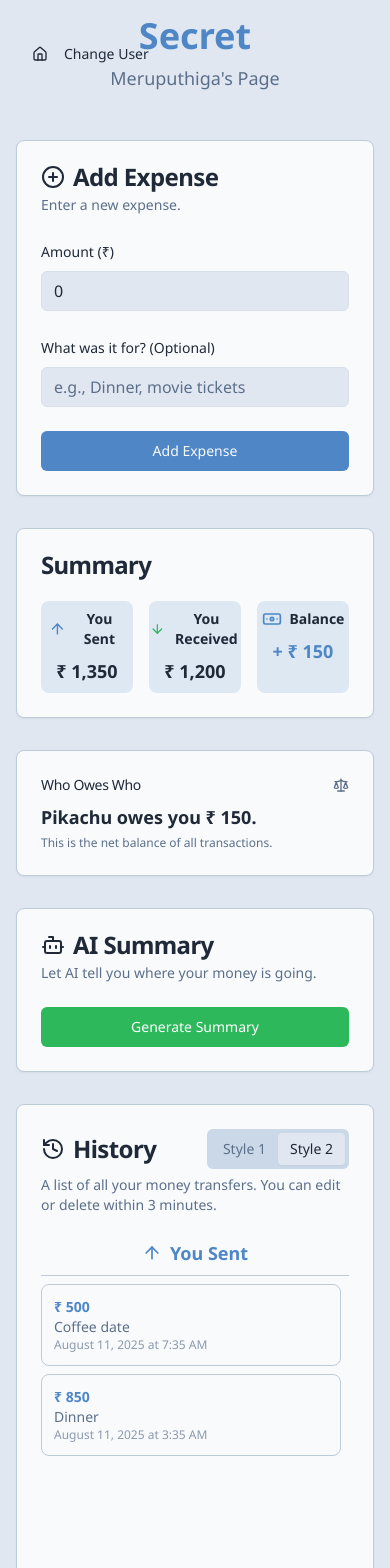
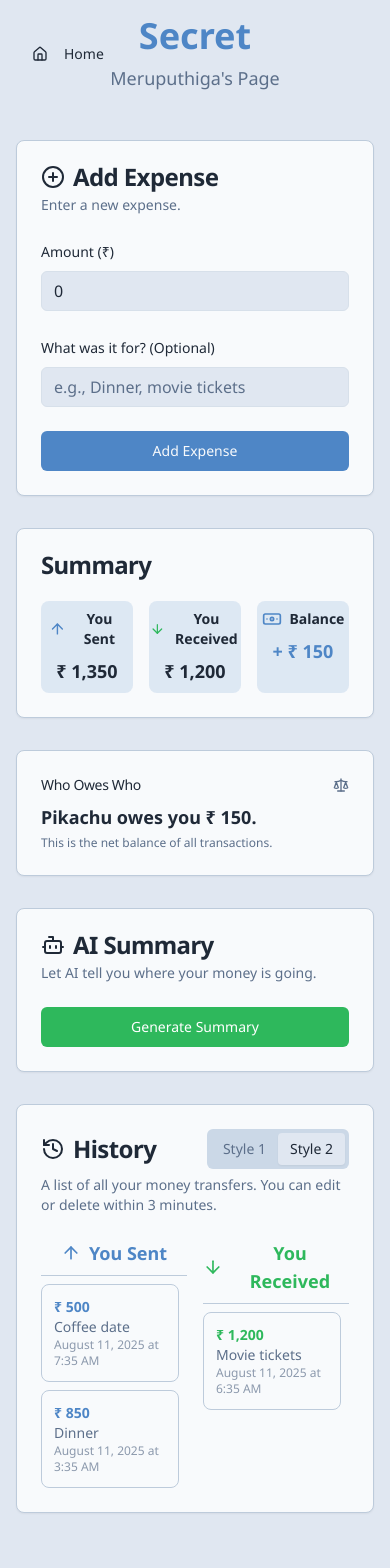
Before and after one commit to Vamsi-Kathi/ammuuu, a Next.js app: page /user/Meruputhiga in a window 390 px wide. Shown: the top 1568 px of the page. After the commit the page ends 1529 px from the top, so only its background shows below. Built offline with nearby package versions, Linux system fonts and the light colour scheme; what @genkit-ai/googleai, genkit would draw is missing.

Commit message:
hey see in style 2  not good it goes beyond the box/border and in mobile

```diff
--- a/src/ai/flows/generate-funny-message.ts
+++ b/src/ai/flows/generate-funny-message.ts
@@ -32,7 +32,7 @@ const prompt = ai.definePrompt({
     name: "generateFunnyMessagePrompt",
     input: { schema: GenerateFunnyMessageInputSchema },
     output: { schema: GenerateFunnyMessageOutputSchema },
-    prompt: `You are an AI assistant that creates short, witty messages for financial transactions between a boy, Pikachu, and a girl. The tone should be simple, efficient, flirty, and romantic, as if Pikachu is speaking directly to the girl. Each message must be new and unique.
+    prompt: `You are an AI assistant that creates short, witty messages for financial transactions between a couple. The tone should be simple, efficient, flirty, and romantic, as if one person is speaking directly to their partner. Each message must be new and unique.
 
 Generate a single message for the following transaction, from the perspective of the app commenting on the couple's interaction:
 - Sender: {{{sender}}}
@@ -40,8 +40,8 @@ Generate a single message for the following transaction, from the perspective of
 - For: {{{description}}}
 
 The message should be just one sentence.
-Example if Pikachu sends money: "Looks like someone's trying to win your heart, one rupee at a time."
-Example if Meruputhiga sends money: "She's paying, so you're on dish duty tonight, buddy."
+Example if someone sends money: "Looks like someone's trying to win your heart, one rupee at a time."
+Example if the other person sends money: "A little treat for my favorite person."
 `,
 });
 
--- a/src/components/secret-app.tsx
+++ b/src/components/secret-app.tsx
@@ -212,7 +212,7 @@ export default function SecretApp({ currentUser }: SecretAppProps) {
         <Link href="/" passHref className="absolute left-0 top-1/2 -translate-y-1/2">
            <Button variant="ghost">
             <Home className="mr-2 h-4 w-4" />
-            Change User
+            Home
            </Button>
         </Link>
         <h1 className="text-4xl md:text-5xl font-headline font-bold text-primary">Secret</h1>
--- a/src/components/transaction-history.tsx
+++ b/src/components/transaction-history.tsx
@@ -105,7 +105,7 @@ export function TransactionHistory({ transactions, currentUser, onDelete, onEdit
   };
 
   return (
-    <Card className="h-full">
+    <Card className="h-full flex flex-col">
       <CardHeader>
         <div className="flex justify-between items-center">
             <CardTitle className="font-headline flex items-center gap-2">
@@ -121,13 +121,13 @@ export function TransactionHistory({ transactions, currentUser, onDelete, onEdit
         </div>
         <CardDescription>A list of all your money transfers. You can edit or delete within 3 minutes.</CardDescription>
       </CardHeader>
-        <div className="h-[600px] md:h-[calc(100vh-22rem)]">
+        <div className="flex-grow min-h-0">
         {isLoading ? (
           <CardContent>
             <HistorySkeleton />
           </CardContent>
         ) : style === 'first' ? (
-            <CardContent>
+            <CardContent className="h-full">
                 <ScrollArea className="h-full pr-4">
                 {sortedTransactions.length > 0 ? (
                     <div className="space-y-4">
@@ -152,14 +152,14 @@ export function TransactionHistory({ transactions, currentUser, onDelete, onEdit
             </CardContent>
         ) : ( // style === 'second'
             <CardContent className="h-full">
-                <div className="grid md:grid-cols-2 gap-x-4 h-full">
+                <div className="grid grid-cols-2 gap-x-4 h-full">
                     {/* Sent Column */}
-                    <div className="flex flex-col h-full mb-4 md:mb-0">
-                        <h3 className="text-lg font-semibold mb-2 text-center text-primary flex items-center justify-center gap-2">
+                    <div className="flex flex-col h-full min-h-0">
+                        <h3 className="text-lg font-semibold mb-2 text-center text-primary flex items-center justify-center gap-2 shrink-0">
                           <ArrowUp className="h-5 w-5" />
                           You Sent
                         </h3>
-                        <Separator />
+                        <Separator className="shrink-0"/>
                         <ScrollArea className="flex-grow mt-2 pr-2">
                             {sentTransactions.length > 0 ? (
                                 <div className="space-y-2">
@@ -189,12 +189,12 @@ export function TransactionHistory({ transactions, currentUser, onDelete, onEdit
                         </ScrollArea>
                     </div>
                      {/* Received Column */}
-                     <div className="flex flex-col h-full">
-                        <h3 className="text-lg font-semibold mb-2 text-center text-accent flex items-center justify-center gap-2">
+                     <div className="flex flex-col h-full min-h-0">
+                        <h3 className="text-lg font-semibold mb-2 text-center text-accent flex items-center justify-center gap-2 shrink-0">
                           <ArrowDown className="h-5 w-5" />
                           You Received
                         </h3>
-                        <Separator />
+                        <Separator className="shrink-0" />
                         <ScrollArea className="flex-grow mt-2 pr-2">
                              {receivedTransactions.length > 0 ? (
                                 <div className="space-y-2">
```
